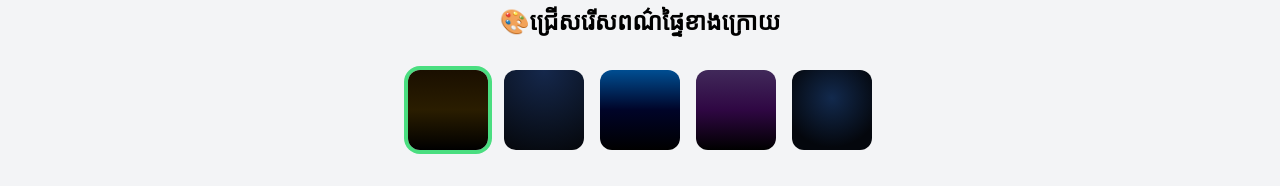
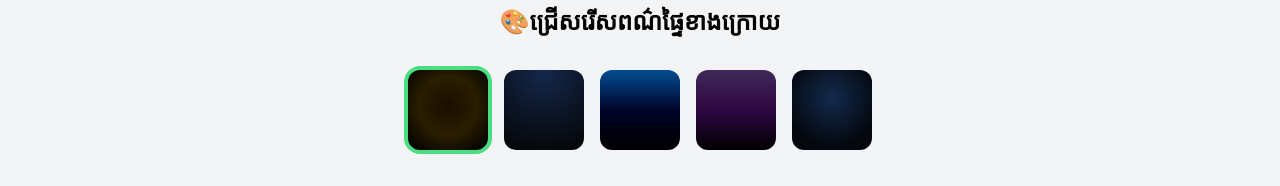
Before and after one commit to sophatahsher/next-web-capture, a Next.js app: page /web2images in a window 1280 px wide. Shown: the part 2082-2268 px from the top of the page. Built offline with nearby package versions, Linux system fonts and the light colour scheme; a web font is replaced by a local one.

Commit message:
Changed bg color

```diff
--- a/src/app/web2images/page.tsx
+++ b/src/app/web2images/page.tsx
@@ -19,11 +19,13 @@ export default function AnimatedScene() {
   const gradients = [
     {
       name: "Cinematic Brown",
-      class: "bg-gradient-to-b from-[#1a0f00] via-[#2a1d00] to-[#000000]",
+      // class: "bg-gradient-to-b from-[#1a0f00] via-[#2a1d00] to-[#000000]",
+      // class:"bg-[#1a0f00] bg-[radial-gradient(circle_at_top,_#1a0f00_0%,_#2a1d00_0%,_#000000_90%)]"
+      class:"bg-[#1a0f00] bg-[radial-gradient(circle_at_50%_45%,_#1a0f00_0%,_#2a1d00_50%,_#000000_95%)]"
     },
     {
       name: "Starry Night",
-      class: "bg-[#05070b] bg-[radial-gradient(circle_at_top,_rgba(25,48,92,0.8)_0%,_rgba(5,7,11,1)_100%)]",
+      class: "bg-[#05070b] bg-[radial-gradient(circle_at_top,_rgba(25,48,92,0.8)_0%,_rgba(5,7,11,1)_90%)]",
     },
     {
       name: "Ocean Blue",
```
